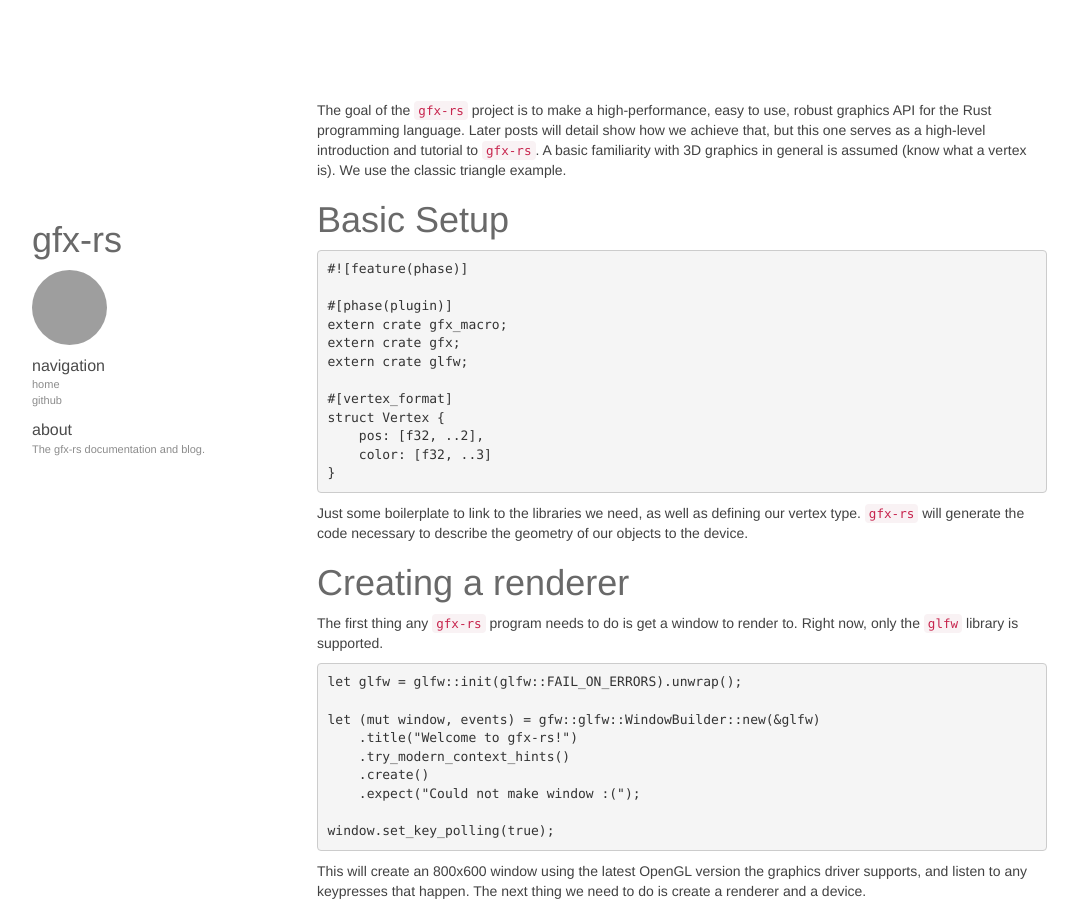
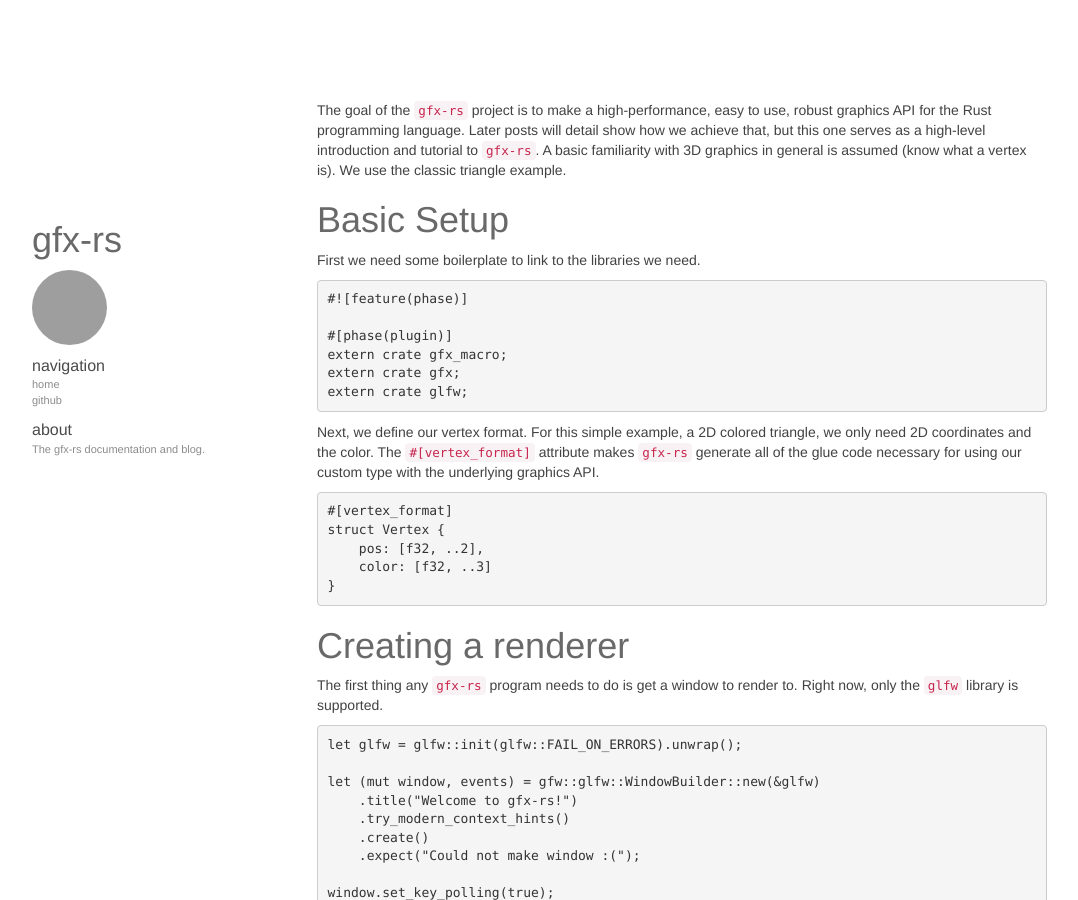
Before and after one commit to gfx-rs/gfx-rs.github.io, a Jekyll site: the page built from _posts/2014-07-25-intro.md, in a window 1280 px wide and 900 px high. Shown: the whole window, without its empty margins (53-1131 px from the left). Built offline with Jekyll 4.4.1, drawn with Linux system fonts in a browser that asks for light colours; nearby versions of some CDN libraries; library files that are not in the unit come from our copies; Markdown is read by kramdown in place of the engine named in the settings; grey boxes are pictures that could not be loaded.

Commit message:
Separate imports from Vertex

````diff
--- a/_posts/2014-07-25-intro.md
+++ b/_posts/2014-07-25-intro.md
@@ -11,6 +11,8 @@
 
 # Basic Setup
 
+First we need some boilerplate to link to the libraries we need.
+
 ```
 #![feature(phase)]
 
@@ -18,17 +20,20 @@
 extern crate gfx_macro;
 extern crate gfx;
 extern crate glfw;
+```
 
+Next, we define our vertex format. For this simple example, a 2D colored
+triangle, we only need 2D coordinates and the color. The `#[vertex_format]`
+attribute makes `gfx-rs` generate all of the glue code necessary for using our
+custom type with the underlying graphics API.
+
+```
 #[vertex_format]
 struct Vertex {
     pos: [f32, ..2],
     color: [f32, ..3]
 }
 ```
-
-Just some boilerplate to link to the libraries we need, as well as defining
-our vertex type.  `gfx-rs` will generate the code necessary to describe the
-geometry of our objects to the device.
 
 # Creating a renderer
 
````
